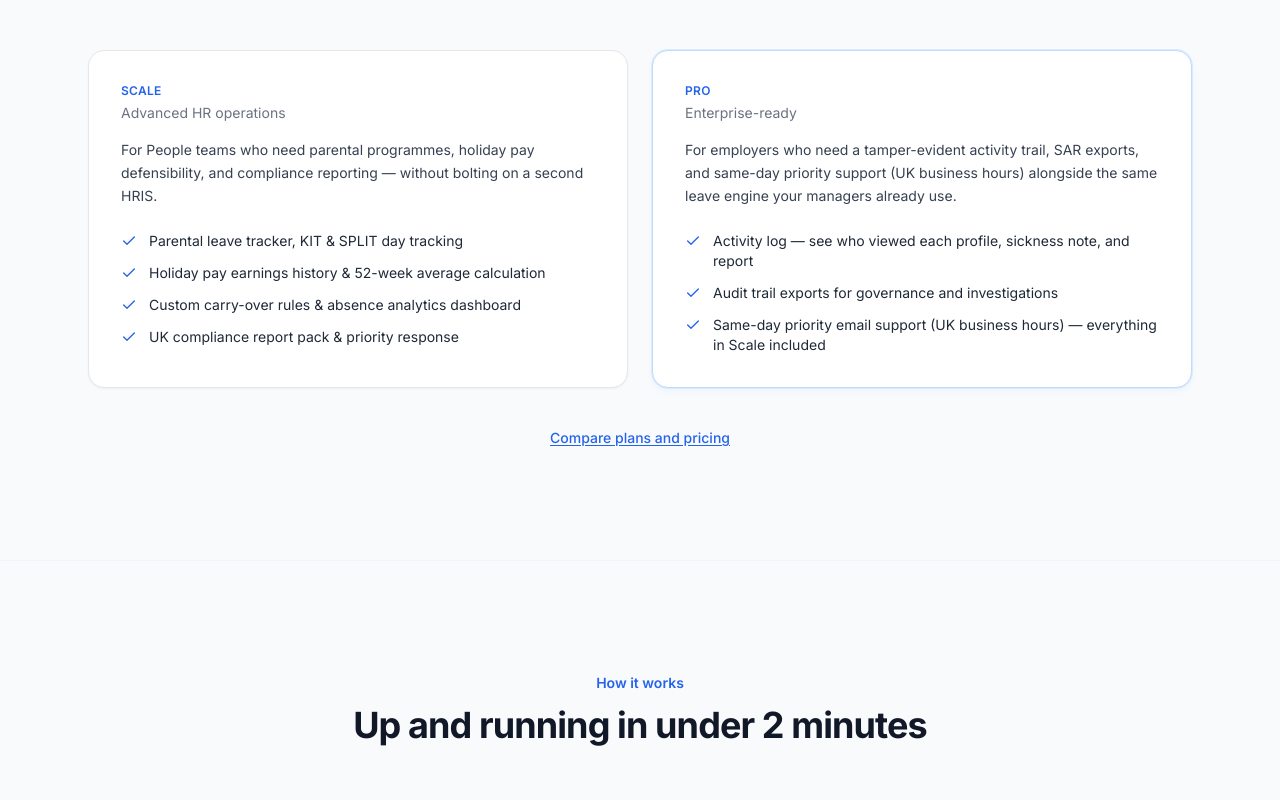
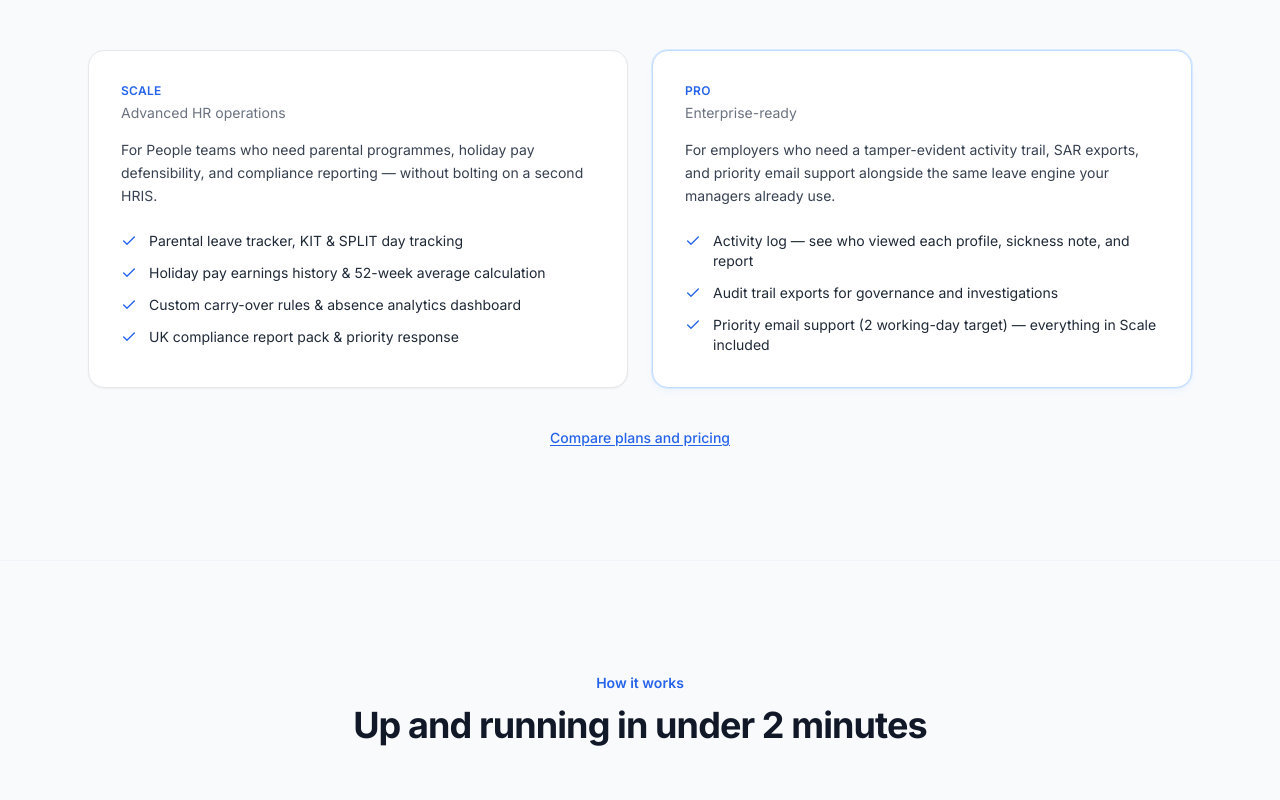
Before and after one commit to GbengaOshinaga/Coverboard, a Next.js app: page / in a window 1280 px wide. Shown: the part 3500-4300 px from the top of the page. Built offline with nearby package versions, Linux system fonts and the light colour scheme; no server answers.

Commit message:
soften SLA

```diff
--- a/src/app/(dashboard)/help/page.tsx
+++ b/src/app/(dashboard)/help/page.tsx
@@ -84,7 +84,7 @@ export default function HelpPage() {
               <p className="text-sm font-medium text-gray-900">Your plan</p>
               <p className="text-xs text-gray-500">
                 {sla
-                  ? "Same-day response (UK business hours) is included"
+                  ? "Priority email support is included"
                   : priority
                     ? "Priority response is included"
                     : "Standard response is included"}
@@ -115,16 +115,16 @@ export default function HelpPage() {
                   Response target
                 </div>
                 <p className="mt-1 text-sm font-semibold text-gray-900">
-                  Same business day
+                  Within 2 working days
                 </p>
               </div>
               <div className="rounded-lg border border-brand-200 bg-white p-3">
                 <div className="flex items-center gap-1.5 text-xs font-medium text-gray-500">
                   <CheckCircle2 className="h-3.5 w-3.5" />
-                  Coverage
+                  Priority
                 </div>
                 <p className="mt-1 text-sm font-semibold text-gray-900">
-                  Mon–Fri, 9am–6pm UK
+                  Front of the queue
                 </p>
               </div>
               <div className="rounded-lg border border-brand-200 bg-white p-3">
@@ -141,8 +141,7 @@ export default function HelpPage() {
               </div>
             </div>
             <p className="text-xs text-gray-500">
-              Response times are targets during UK business hours, not
-              contractual guarantees.
+              Response times are targets, not contractual guarantees.
             </p>
           </CardContent>
         </Card>
@@ -166,16 +165,16 @@ export default function HelpPage() {
                   Response target
                 </div>
                 <p className="mt-1 text-sm font-semibold text-gray-900">
-                  Within 1 business day
+                  Within 3 working days
                 </p>
               </div>
               <div className="rounded-lg border border-brand-200 bg-white p-3">
                 <div className="flex items-center gap-1.5 text-xs font-medium text-gray-500">
                   <CheckCircle2 className="h-3.5 w-3.5" />
-                  Coverage
+                  Priority
                 </div>
                 <p className="mt-1 text-sm font-semibold text-gray-900">
-                  Mon–Fri, 9am–6pm GMT
+                  Queued ahead of standard
                 </p>
               </div>
               <div className="rounded-lg border border-brand-200 bg-white p-3">
@@ -205,9 +204,8 @@ export default function HelpPage() {
               Standard contact
             </CardTitle>
             <CardDescription>
-              Replies typically arrive within 1–2 business days. Upgrade to
-              Scale for priority response, or Pro for same-day priority email
-              support (UK business hours).
+              Replies typically arrive within a week. Upgrade to Scale or Pro
+              for priority email support with a faster target.
             </CardDescription>
           </CardHeader>
           <CardContent>
--- a/src/app/(dashboard)/settings/billing/change-plan/page.tsx
+++ b/src/app/(dashboard)/settings/billing/change-plan/page.tsx
@@ -79,7 +79,7 @@ const PLANS: ReadonlyArray<{
       "Everything in Scale",
       "Activity log — see who viewed each profile, sickness note, and report",
       "Audit trail + SAR exports",
-      "Same-day priority email support (UK business hours)",
+      "Priority email support (2 working-day target)",
     ],
   },
 ];
--- a/src/components/landing/landing-page.tsx
+++ b/src/components/landing/landing-page.tsx
@@ -211,7 +211,7 @@ const scaleHighlights = [
 const proHighlights = [
   "Activity log — see who viewed each profile, sickness note, and report",
   "Audit trail exports for governance and investigations",
-  "Same-day priority email support (UK business hours) — everything in Scale included",
+  "Priority email support (2 working-day target) — everything in Scale included",
 ];
 
 function ScaleAndProSection() {
@@ -272,7 +272,7 @@ function ScaleAndProSection() {
             <p className="mt-1 text-sm text-gray-500">Enterprise-ready</p>
             <p className="mt-4 text-sm text-gray-700 leading-relaxed">
               For employers who need a tamper-evident activity trail, SAR
-              exports, and same-day priority support (UK business hours) alongside the same leave
+              exports, and priority email support alongside the same leave
               engine your managers already use.
             </p>
             <ul className="mt-6 space-y-3">
--- a/src/config/pricing.ts
+++ b/src/config/pricing.ts
@@ -112,7 +112,7 @@ export const PRICING: PricingConfig = {
         "Everything in Scale",
         "Activity log — see who viewed each profile, sickness note, and report",
         "Audit log + SAR exports",
-        "Same-day priority email support (UK business hours)",
+        "Priority email support (2 working-day target)",
       ],
     },
   ],
--- a/src/lib/plans.ts
+++ b/src/lib/plans.ts
@@ -123,7 +123,7 @@ export function hasPrioritySupport(
   return planAtLeast(normalizeForFeatureGate(plan), "SCALE");
 }
 
-/** Whether the plan unlocks the priority email support tier (same-day target). */
+/** Whether the plan unlocks the priority email support tier (2 working-day target). */
 export function hasSlaSupport(
   plan: AnyPlan | null | undefined
 ): boolean {
```
